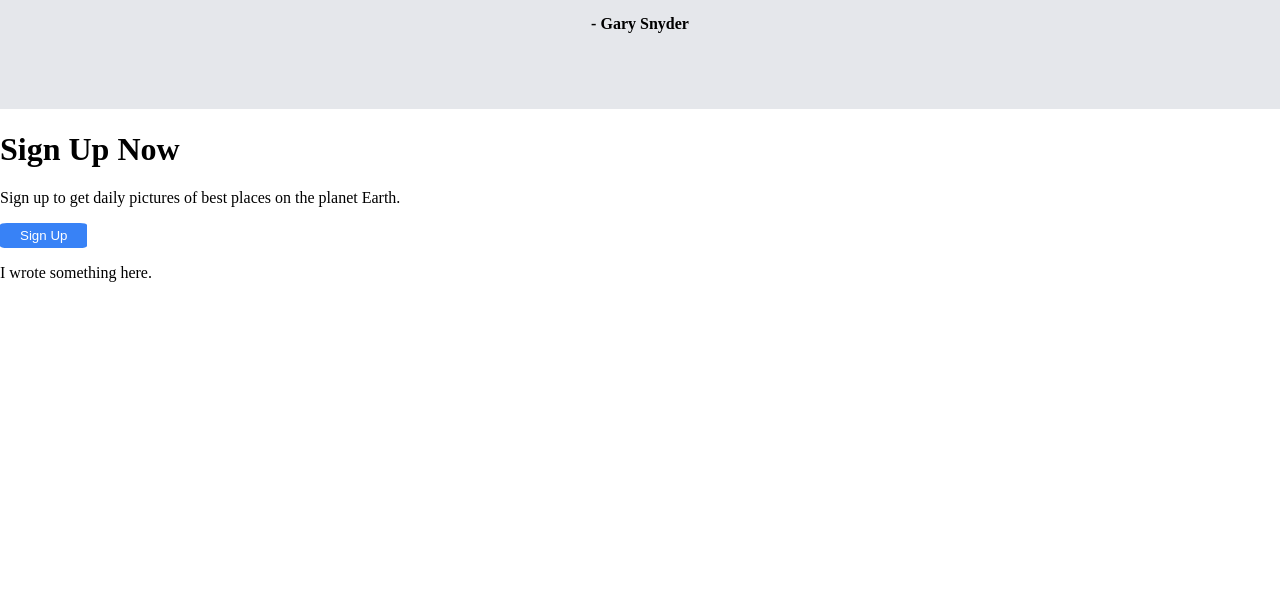
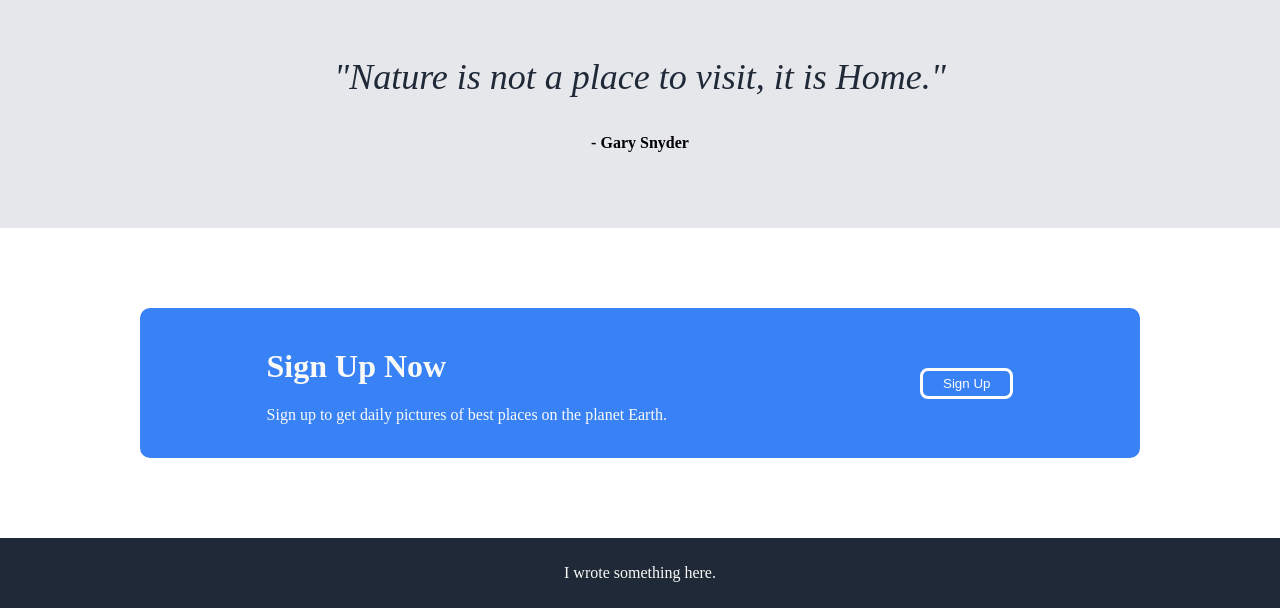
Before and after one commit to Paladin333777/landing-page, a plain HTML site: page index.html in a window 1280 px wide. Shown: the part 758-1366 px from the top of the page. Before the commit the page ends 1056 px from the top, so only its background shows below. Drawn offline with Linux system fonts and the light colour scheme.

Commit message:
Finish first version of the website.

```diff
--- a/index.html
+++ b/index.html
@@ -17,7 +17,7 @@
         </ul>
     </nav>
     <header>
-        <div>
+        <div id="g2">
             <h1>This Website is Great</h1>
             <p>The purpose of this website is to demonstrate the beauty of our nature. I hope all of humanity will respect nature and will try to preserve it's origin beauty.</p>
             <button>Sign Up</button>
@@ -51,12 +51,15 @@
             <p id="quote">"Nature is not a place to visit, it is Home."</p>
             <p id="author">- Gary Snyder</p>
     </div>
-    <div>
-        <div>
-            <div>
-                <h1>Sign Up Now</h1>
-                <p>Sign up to get daily pictures of best places on the planet Earth.</p>
-                <button>Sign Up</button>
+    <div id="fourth">
+        <div id="bigbox">
+                <div>
+                    <h1>Sign Up Now</h1>
+                    <p>Sign up to get daily pictures of best places on the planet Earth.</p>
+                </div>
+                <div id="lastb">
+                    <button>Sign Up</button>
+                </div>
         </div>
     </div>
     <footer>
--- a/style.css
+++ b/style.css
@@ -50,7 +50,7 @@ nav {
 header {
     margin: 0;
     display: flex;
-    padding: 15px 50px;
+    padding: 70px 50px;
     gap: 15px;
     justify-content: center;
     align-items: center;
@@ -58,11 +58,15 @@ header {
     flex-wrap: wrap;
 }
 
+#g2 {
+    max-width: 500px;
+}
+
 button {
     background-color: #3882F6;
     color: white;
     padding: 5px 20px;
-    border-radius: 8%;
+    border-radius: 8px;
     border: 0;
 }
 
@@ -124,3 +128,36 @@ header p {
     color: black;
     text-align: center;
 }
+
+#fourth {
+    display: flex;
+    justify-content: center;
+    align-items: center;
+    padding: 80px 100px;
+}
+
+#bigbox {
+    height: 150px;
+    max-width: 1000px;
+    background-color: #3882F6;
+    border-radius: 10px;
+    display: flex;
+    flex-direction: row;
+    justify-content: space-around;
+    align-items: center;
+    color: #F9FAF8;
+    flex: 1;
+}
+
+footer {
+    background-color: #1F2937;
+    color: #F9FAF8;
+    padding: 10px 40px;
+    text-align: center;
+}
+
+#lastb {
+    border-style: solid;
+    border-color: white;
+    border-radius: 8px;
+}
```
